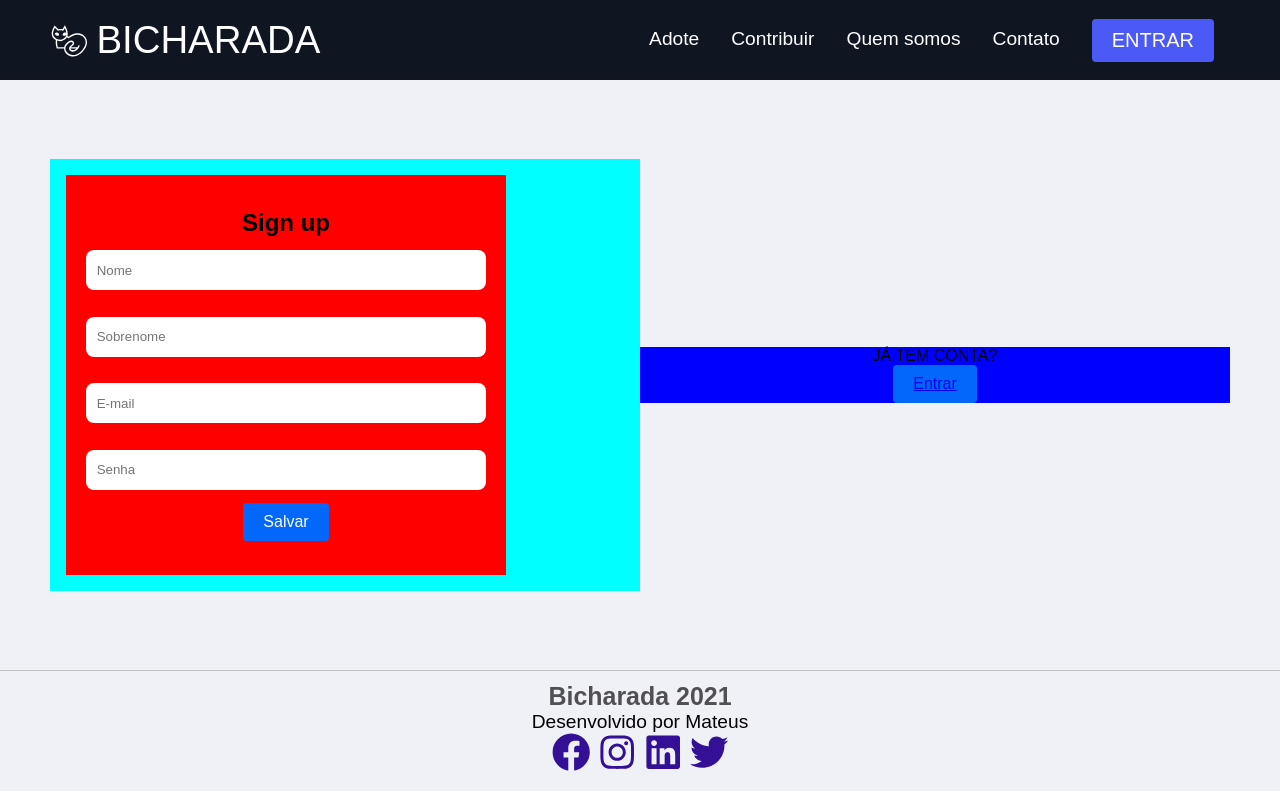
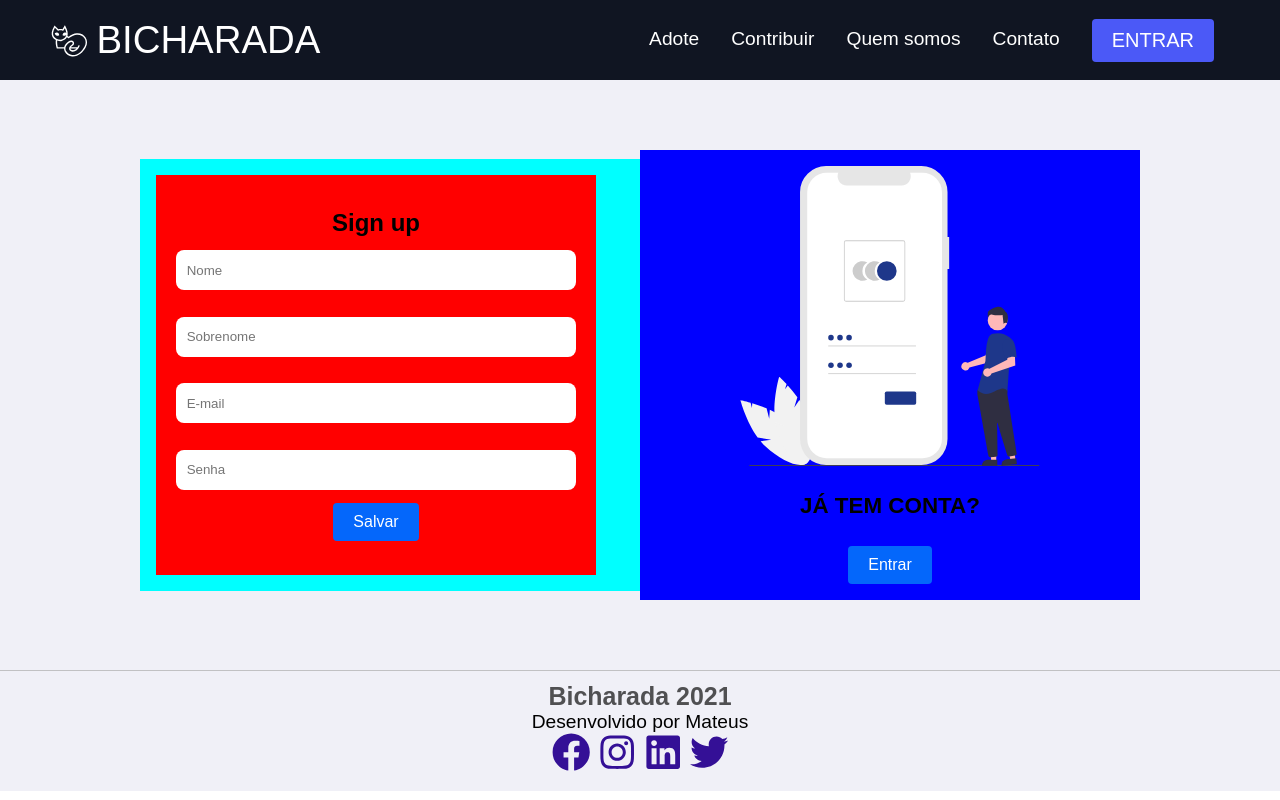
Before and after one commit to mateus-luciano/bicharada-web, a React (Create React App) app: page /sign-up in a window 1280 px wide. Built offline with nearby package versions, Linux system fonts and the light colour scheme.

Commit message:
uptades style login

```diff
--- a/src/pages/Login/index.jsx
+++ b/src/pages/Login/index.jsx
@@ -8,7 +8,7 @@ import {
   LoginSection,
   Image,
   Title,
-  LoginLink,
+  IntLink,
   Form,
 } from './styles';
 
@@ -20,11 +20,11 @@ export default () => {
         <Title>
           AINDA NÃO TEM CONTA?
         </Title>
-        <Button>
-          <LoginLink to="/sign-up">
+        <IntLink to="/sign-up">
+          <Button>
             Cadastrar-se
-          </LoginLink>
-        </Button>
+          </Button>
+        </IntLink>
       </SignUpSection>
       <LoginSection>
         <Form>
--- a/src/pages/Login/styles.jsx
+++ b/src/pages/Login/styles.jsx
@@ -4,7 +4,6 @@ import { Container, Button } from '../../styles/global';
 
 export const LoginContainer = styled(Container)`
   width: 100%;
-  max-width: 1300px;
   min-height: calc(100vh - 210px);
   display: flex;
   justify-content: center;
@@ -26,19 +25,22 @@ export const SignUpSection = styled.div`
   align-items: center;
   flex-direction: column;
 
-  @media screen and (max-witdh: 960px) {
-    min-width: 300px;
+  Button {
+    @media(max-width: 960px) {
+      width: 200px;
+    }
   }
 `;
 
 export const LoginSection = styled.div`
-  width: 50%;
   min-width: 500px;
   height: 100%;
   background: #0ff;
 
-  @media screen and (max-witdh: 960px) {
-    min-width: 300px;
+  @media(max-width: 960px) {
+    display: flex;
+    justify-content: center;
+    align-items: center;
   }
 `;
 
@@ -56,14 +58,14 @@ export const Title = styled.h2`
   margin: 1.2em 0;
 `;
 
-export const LoginLink = styled(Link)`
+export const IntLink = styled(Link)`
   text-decoration: none;
   font-weight: 600;
   color: #000;
 `;
 
 export const Form = styled.form`
-  max-width: 440px;
+  width: 440px;
   height: 400px;
   display: flex;
   justify-content: center;
--- a/src/pages/SignUp/index.jsx
+++ b/src/pages/SignUp/index.jsx
@@ -1,9 +1,15 @@
 import { Link } from 'react-router-dom';
 import { Input, Button } from '../../styles/global';
+
+import LoginImage from '../../assets/images/undraw_Access_account_re_8spm.svg';
+
 import {
   SignUpContainer,
   SignUpSection,
   LoginSection,
+  Title,
+  IntLink,
+  Image,
   Form,
 } from './styles';
 
@@ -11,12 +17,15 @@ export default () => {
   return(
     <SignUpContainer>
       <LoginSection>
-        JÁ TEM CONTA?
-        <Button>
-          <Link to="/login">
+        <Image src={LoginImage} />
+        <Title>
+          JÁ TEM CONTA?
+        </Title>
+        <IntLink to="/login">
+          <Button>
             Entrar
-          </Link>
-        </Button>
+          </Button>
+        </IntLink>
       </LoginSection>
       <SignUpSection>
         <Form>
--- a/src/pages/SignUp/styles.jsx
+++ b/src/pages/SignUp/styles.jsx
@@ -1,4 +1,5 @@
 import styled from 'styled-components';
+import { Link } from 'react-router-dom';
 import { Container } from '../../styles/global';
 
 export const SignUpContainer = styled(Container)`
@@ -8,22 +9,59 @@ export const SignUpContainer = styled(Container)`
   justify-content: center;
   align-items: center;
   flex-direction: row-reverse;
+
+  @media(max-width: 960px) {
+    flex-direction: column;
+  }
 `;
 
 export const LoginSection = styled.div`
-  width: 50%;
+  min-width: 500px;
   height: 100%;
   background: #00f;
+  padding: 1em;
   display: flex;
   justify-content: center;
   align-items: center;
   flex-direction: column;
+
+  Button {
+    @media(max-width: 960px) {
+      width: 200px;
+    }
+  }
 `;
 
 export const SignUpSection = styled.div`
-  width: 50%;
+  min-width: 500px;
   height: 100%;
   background: #0ff;
+
+  @media(max-width: 960px) {
+    display: flex;
+    justify-content: center;
+    align-items: center;
+  }
+`;
+
+export const IntLink = styled(Link)`
+  text-decoration: none;
+  font-weight: 600;
+  color: #000;
+`;
+
+export const Title = styled.h2`
+  font-size: 1.4em;
+  margin: 1.2em 0;
+`;
+
+export const Image = styled.img`
+  width: 300px;
+  height: 300px;
+
+  @media(max-width: 960px) {
+    display: none;
+  }
 `;
 
 export const Form = styled.form`
@@ -35,4 +73,11 @@ export const Form = styled.form`
   flex-direction: column;
   margin: 1em;
   background: #f00;
+
+  Button {
+    @media(max-width: 960px) {
+      width: 300px;
+      margin-top: 2em;
+    }
+  }
 `;
```
